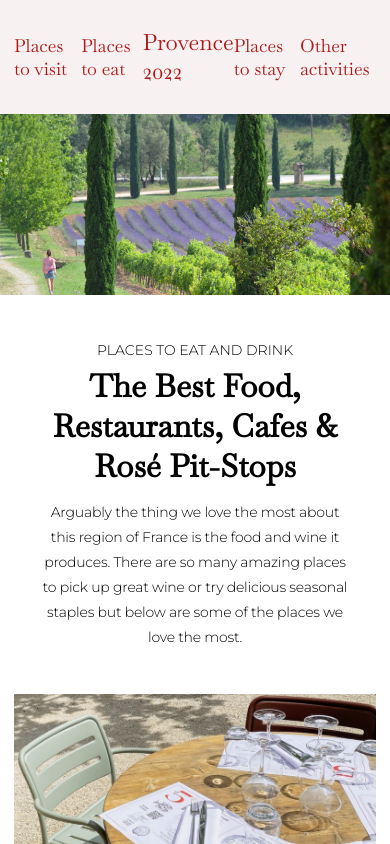
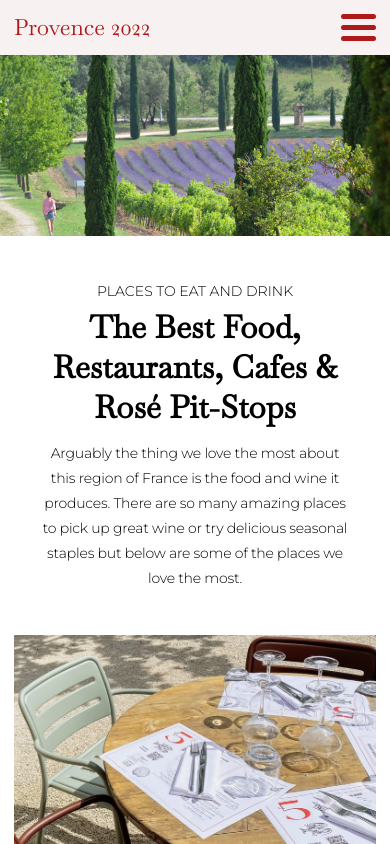
Before and after one commit to chrisjgilbert/wedding-website, a Next.js app: page /places-to-eat in a window 390 px wide. Shown: the top 844 px of the page. Built offline with nearby package versions, Linux system fonts and the light colour scheme.

Commit message:
Get some kind of nav dropdown

```diff
--- a/components/nav.js
+++ b/components/nav.js
@@ -1,12 +1,41 @@
 import Link from "next/link";
+import { useState } from "react";
 
 import styles from "../styles/components/Nav.module.css";
 
 export default function Nav() {
+  const [mobileMenuActive, setMobileMenuActive] = useState(false);
+
+  const toggleMobileMenu = () => {
+    setMobileMenuActive(!mobileMenuActive);
+  };
+
+  const mobileMenu = () => {
+    if (mobileMenuActive) {
       return (
-    <header className={styles.container}>
-      <nav>
-        <ul className={styles.navWrapper}>
+        <ul className={styles.mobileMenu}>
+          <li onClick={() => setMobileMenuActive(false)}>
+            <Link href="/places-to-visit">Places to visit</Link>
+          </li>
+          <li onClick={() => setMobileMenuActive(false)}>
+            <Link href="/places-to-eat">Places to eat</Link>
+          </li>
+          <li onClick={() => setMobileMenuActive(false)}>
+            <Link href="/places-to-stay">Places to stay</Link>
+          </li>
+          <li onClick={() => setMobileMenuActive(false)}>
+            <Link href="/other-activities">Other activities</Link>
+          </li>
+        </ul>
+      );
+    } else {
+      return null;
+    }
+  };
+
+  const desktopMenu = () => {
+    return (
+      <ul className={styles.desktopNavWrapper}>
         <li>
           <Link href="/places-to-visit">Places to visit</Link>
         </li>
@@ -23,6 +52,37 @@ export default function Nav() {
           <Link href="/other-activities">Other activities</Link>
         </li>
       </ul>
+    );
+  };
+
+  const hamburger = () => {
+    return (
+      <div
+        onClick={toggleMobileMenu}
+        className={`${styles.hamburger}, ${
+          mobileMenuActive ? styles.active : null
+        }`}
+      >
+        <div className={styles.bar1}></div>
+        <div className={styles.bar2}></div>
+        <div className={styles.bar3}></div>
+      </div>
+    );
+  };
+
+  return (
+    <header className={styles.container}>
+      <nav>
+        {desktopMenu()}
+        <div className={styles.mobileNavWrapper}>
+          <ul>
+            <li className={styles.navTitle}>
+              <Link href="/">Provence 2022</Link>
+            </li>
+          </ul>
+          {hamburger()}
+        </div>
+        {mobileMenu()}
       </nav>
     </header>
   );
--- a/styles/components/ListContainerItem.module.css
+++ b/styles/components/ListContainerItem.module.css
@@ -2,10 +2,12 @@
   display: flex;
   grid-gap: 4rem;
   min-height: 500px;
+  align-items: center;
 }
 
 @media screen and (max-width: 768px) {
   .container {
     grid-gap: 0;
+    align-items: normal;
   }
 }
--- a/styles/components/Nav.module.css
+++ b/styles/components/Nav.module.css
@@ -1,8 +1,10 @@
 .container {
   background-color: var(--pink);
+  position: relative;
 }
 
-.navWrapper {
+.desktopNavWrapper,
+.mobileMenu {
   padding: var(--md-gutter) var(--sm-gutter);
   max-width: var(--max-width);
   margin: 0 auto;
@@ -12,12 +14,79 @@
   justify-content: space-between;
 }
 
-.navWrapper li {
+.desktopNavWrapper,
+.mobileMenu li,
+.mobileNavWrapper .navTitle {
   color: var(--red);
   font-family: "Libre Baskerville";
   font-size: 1.286rem;
 }
 
-.navWrapper .navTitle {
+.desktopNavWrapper .navTitle,
+.mobileNavWrapper .navTitle {
   font-size: 1.6rem;
 }
+
+.mobileNavWrapper {
+  display: none;
+}
+
+@media screen and (max-width: 1080px) {
+  .mobileNavWrapper {
+    position: relative;
+  }
+
+  .desktopNavWrapper {
+    display: none;
+  }
+
+  .hamburger {
+    display: inline-block;
+    cursor: pointer;
+    height: 85px;
+  }
+
+  .bar1,
+  .bar2,
+  .bar3 {
+    width: 35px;
+    height: 5px;
+    background-color: var(--red);
+    margin: 6px 0;
+    transition: 0.4s;
+    border-radius: 8px;
+  }
+
+  .active .bar1 {
+    -webkit-transform: rotate(-45deg) translate(-9px, 6px);
+    transform: rotate(-45deg) translate(-9px, 6px);
+  }
+
+  .active .bar2 {
+    opacity: 0;
+  }
+
+  .active .bar3 {
+    -webkit-transform: rotate(45deg) translate(-8px, -8px);
+    transform: rotate(45deg) translate(-8px, -8px);
+  }
+
+  .mobileNavWrapper {
+    height: 55px;
+    display: flex;
+    justify-content: space-between;
+    align-items: center;
+    padding: var(--sm-gutter);
+  }
+
+  .mobileMenu {
+    position: absolute;
+    z-index: 1;
+    background-color: var(--pink);
+    border-radius: 0 0 8px 8px;
+    width: 100%;
+    padding: var(--sm-gutter);
+    flex-direction: column;
+    grid-gap: 1rem;
+  }
+}
```
Lines whose indentation alone changed are shown as unchanged.
